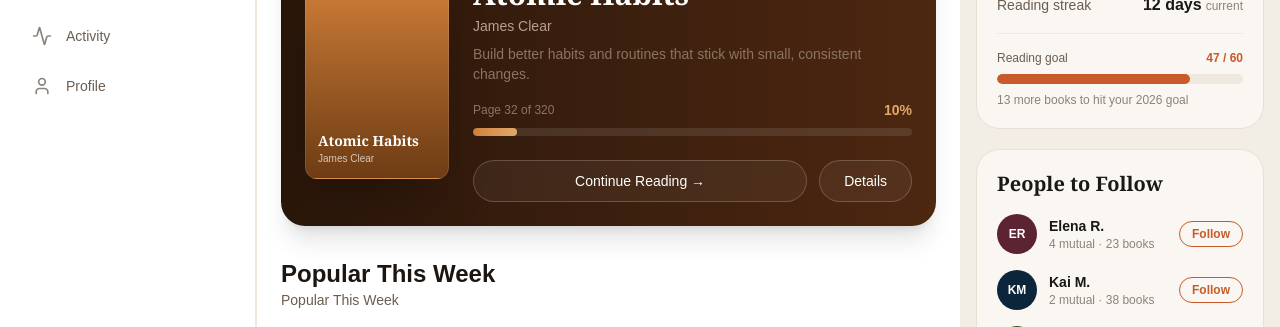
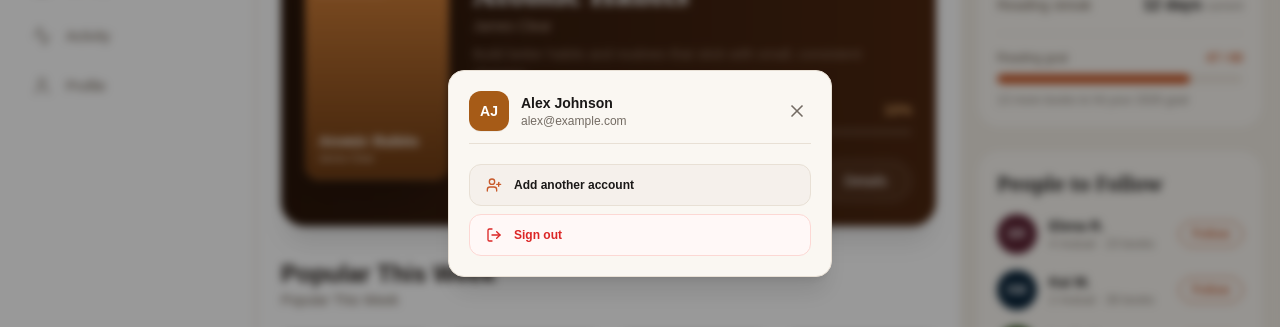
Before and after one commit to MuhammadZaeem500/book-shelf, a Next.js app: page / in a window 1280 px wide. Both pictures are taken after a click on the button "AJ". Shown: the part 227-554 px from the top of the page. Built offline with nearby package versions, Linux system fonts and the light colour scheme.

Commit message:
Minor Changes to Navbar

```diff
--- a/src/components/layout/Navbar.tsx
+++ b/src/components/layout/Navbar.tsx
@@ -2,9 +2,23 @@
 
 import { useState } from "react";
 import { Book } from "lucide-react";
+import { useRouter } from "next/navigation";
+import ProfileAvatarModal from "@/src/components/profile/ProfileAvatarModal";
 
 export default function Navbar() {
+  const router = useRouter();
   const [searchQuery, setSearchQuery] = useState("");
+  const [isAvatarModalOpen, setIsAvatarModalOpen] = useState(false);
+
+  const handleSignOut = () => {
+    setIsAvatarModalOpen(false);
+    router.push("/auth/sign-in");
+  };
+
+  const handleAddAccount = () => {
+    setIsAvatarModalOpen(false);
+    router.push("/auth/sign-up");
+  };
 
   return (
     <header className="sticky top-0 z-50 w-full bg-[#FAF7F2] border-b border-[#EFE8DF] px-4 py-3 md:px-8">
@@ -19,6 +33,7 @@ export default function Navbar() {
             </span>
           </div>
 
+          {/* Mobile Right Icons */}
           <div className="flex items-center gap-3 shrink-0 sm:hidden">
             <button
               type="button"
@@ -41,15 +56,19 @@ export default function Navbar() {
               </svg>
             </button>
 
+            {/* Mobile Avatar Button */}
             <button
               type="button"
-              className="w-10 h-10 rounded-full bg-[#C85A2B] text-white font-bold flex items-center justify-center text-sm shadow-sm hover:opacity-90 transition-opacity focus:outline-none ring-2 ring-[#F2EAE0]"
+              onClick={() => setIsAvatarModalOpen(true)}
+              className="w-10 h-10 rounded-full bg-[#C85A2B] text-white font-bold flex items-center justify-center text-sm shadow-sm hover:opacity-90 transition-opacity focus:outline-none ring-2 ring-[#F2EAE0] cursor-pointer"
+              aria-label="Open profile menu"
             >
               AJ
             </button>
           </div>
         </div>
 
+        {/* Search Bar */}
         <div className="relative w-full sm:flex-1 sm:max-w-md sm:mx-2">
           <div className="absolute inset-y-0 left-0 pl-4 flex items-center pointer-events-none text-[#8C837A]">
             <svg
@@ -76,6 +95,7 @@ export default function Navbar() {
           />
         </div>
 
+        {/* Desktop Right Icons */}
         <div className="hidden sm:flex items-center gap-3 shrink-0">
           <button
             type="button"
@@ -98,14 +118,26 @@ export default function Navbar() {
             </svg>
           </button>
 
+          {/* Desktop Avatar Button */}
           <button
             type="button"
-            className="w-10 h-10 rounded-full bg-[#C85A2B] text-white font-bold flex items-center justify-center text-sm shadow-sm hover:opacity-90 transition-opacity focus:outline-none ring-2 ring-[#F2EAE0]"
+            onClick={() => setIsAvatarModalOpen(true)}
+            className="w-10 h-10 rounded-full bg-[#C85A2B] text-white font-bold flex items-center justify-center text-sm shadow-sm hover:opacity-90 transition-opacity focus:outline-none ring-2 ring-[#F2EAE0] cursor-pointer"
+            aria-label="Open profile menu"
           >
             AJ
           </button>
         </div>
       </div>
+
+      {/* Profile Avatar Modal Dialog */}
+      <ProfileAvatarModal
+        isOpen={isAvatarModalOpen}
+        onClose={() => setIsAvatarModalOpen(false)}
+        onSignOut={handleSignOut}
+        onAddAccount={handleAddAccount}
+        userName="Alex Johnson"
+      />
     </header>
   );
 }
--- /dev/null
+++ b/src/components/profile/ProfileAvatarModal.tsx
@@ -0,0 +1,73 @@
+"use client";
+
+import React from "react";
+import { LogOut, UserPlus, X } from "lucide-react";
+
+interface ProfileAvatarModalProps {
+  isOpen: boolean;
+  onClose: () => void;
+  onSignOut: () => void;
+  onAddAccount: () => void;
+  userName?: string;
+  userEmail?: string;
+}
+
+export default function ProfileAvatarModal({
+  isOpen,
+  onClose,
+  onSignOut,
+  onAddAccount,
+  userName = "Alex Johnson",
+  userEmail = "alex@example.com",
+}: ProfileAvatarModalProps) {
+  if (!isOpen) return null;
+
+  return (
+    <div className="fixed inset-0 z-50 bg-black/40 backdrop-blur-xs flex items-center justify-center p-4">
+      <div className="w-full max-w-sm bg-[#FAF7F2] border border-[#E8E0D5] rounded-2xl p-5 space-y-4 shadow-xl animate-in fade-in zoom-in-95 duration-150">
+        {/* Modal Header */}
+        <div className="flex items-center justify-between pb-3 border-b border-[#E8E0D5]">
+          <div className="flex items-center gap-3">
+            <div className="w-10 h-10 rounded-xl bg-[#A65B17] flex items-center justify-center text-white font-bold text-sm shadow-2xs">
+              AJ
+            </div>
+            <div className="min-w-0">
+              <h3 className="text-sm font-bold text-[#1A1817] truncate">
+                {userName}
+              </h3>
+              <p className="text-xs text-[#736B63] truncate">{userEmail}</p>
+            </div>
+          </div>
+          <button
+            type="button"
+            onClick={onClose}
+            className="text-[#736B63] hover:text-[#1A1817] transition-colors p-1"
+          >
+            <X className="w-5 h-5" />
+          </button>
+        </div>
+
+        {/* Action Options */}
+        <div className="space-y-2 pt-1">
+          <button
+            type="button"
+            onClick={onAddAccount}
+            className="w-full flex items-center gap-3 px-4 py-3 bg-[#F5F0EB] hover:bg-[#EFE8DF] border border-[#E8E0D5] rounded-xl text-xs font-semibold text-[#1A1817] transition-colors cursor-pointer"
+          >
+            <UserPlus className="w-4 h-4 text-[#C85A2B]" />
+            Add another account
+          </button>
+
+          <button
+            type="button"
+            onClick={onSignOut}
+            className="w-full flex items-center gap-3 px-4 py-3 bg-[#FFF8F7] hover:bg-[#FEF2F2] border border-[#FCD8D4] rounded-xl text-xs font-semibold text-[#DC2626] transition-colors cursor-pointer"
+          >
+            <LogOut className="w-4 h-4 text-[#DC2626]" />
+            Sign out
+          </button>
+        </div>
+      </div>
+    </div>
+  );
+}
```
